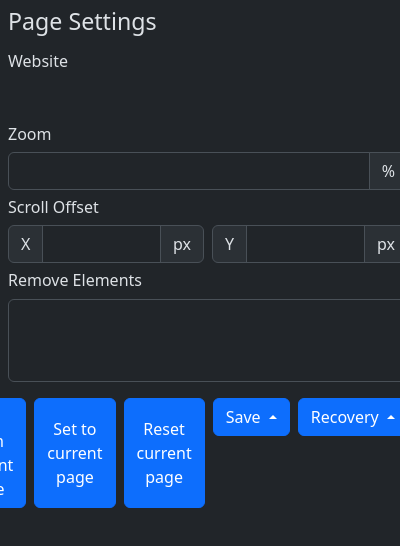
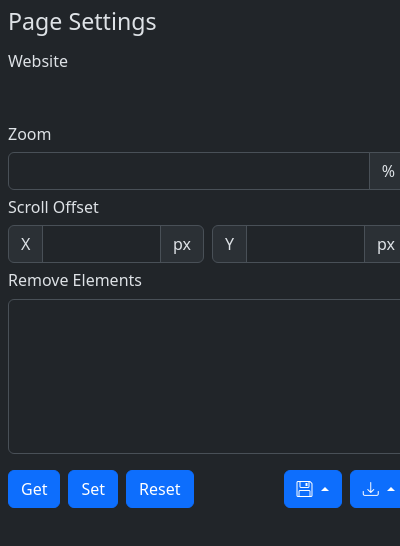
Before and after one commit to damidhagor/PageSettingsChromeExtension, a browser extension: page extension/popup.html in a window 400 px wide. Drawn offline with Linux system fonts and the light colour scheme.

Commit message:
Redesigned buttons

```diff
--- a/extension/popup.html
+++ b/extension/popup.html
@@ -1,8 +1,8 @@
 <!DOCTYPE html>
 <html data-bs-theme="dark">
-
     <head>
         <link rel="stylesheet" type="text/css" href="bootstrap/bootstrap.min.css" />
+        <link rel="stylesheet" type="text/css" href="bootstrap/bootstrap-icons.min.css" />
         <script src="bootstrap/bootstrap.bundle.min.js"></script>
 
         <script src="scripts/functions/settings.js"></script>
@@ -59,24 +59,24 @@
             <div id="statusLbl"></div>
 
             <div class="d-flex flex-row gap-2 justify-content-end">
-            <button class="btn btn-primary" id="getBtn">Get from current page</button>
-            <button class="btn btn-primary" id="setBtn">Set to current page</button>
-            <button class="btn btn-primary" id="resetBtn">Reset current page</button>
+                <button class="btn btn-primary" id="getBtn">Get</button>
+                <button class="btn btn-primary" id="setBtn">Set</button>
+                <button class="btn btn-primary" id="resetBtn">Reset</button>
 
-            <div class="dropup">
+                <div class="dropup ms-auto">
                     <button class="btn btn-primary dropdown-toggle" type="button" data-bs-toggle="dropdown" aria-expanded="false">
-                    Save
+                        <i class="bi bi-floppy"></i>
                     </button>
                     <ul class="dropdown-menu">
+                        <li><button class="dropdown-item" id="saveBtn">Store settings</button></li>
                         <li><button class="dropdown-item" id="loadBtn">Load stored settings</button></li>
-                    <li><button class="dropdown-item" id="saveBtn">Store settings</button></li>
                         <li><button class="dropdown-item" id="clearBtn">Clear stored settings</button></li>
                     </ul>
                 </div>
 
                 <div class="dropup">
                     <button class="btn btn-primary dropdown-toggle" type="button" data-bs-toggle="dropdown" aria-expanded="false">
-                    Recovery
+                        <i class="bi bi-download"></i>
                     </button>
                     <ul class="dropdown-menu">
                         <li><button class="dropdown-item" id="backupBtn">Export all settings</button></li>
@@ -87,5 +87,4 @@
             </div>
         </div>
     </body>
-
 </html>
```
Lines whose indentation alone changed are shown as unchanged.
